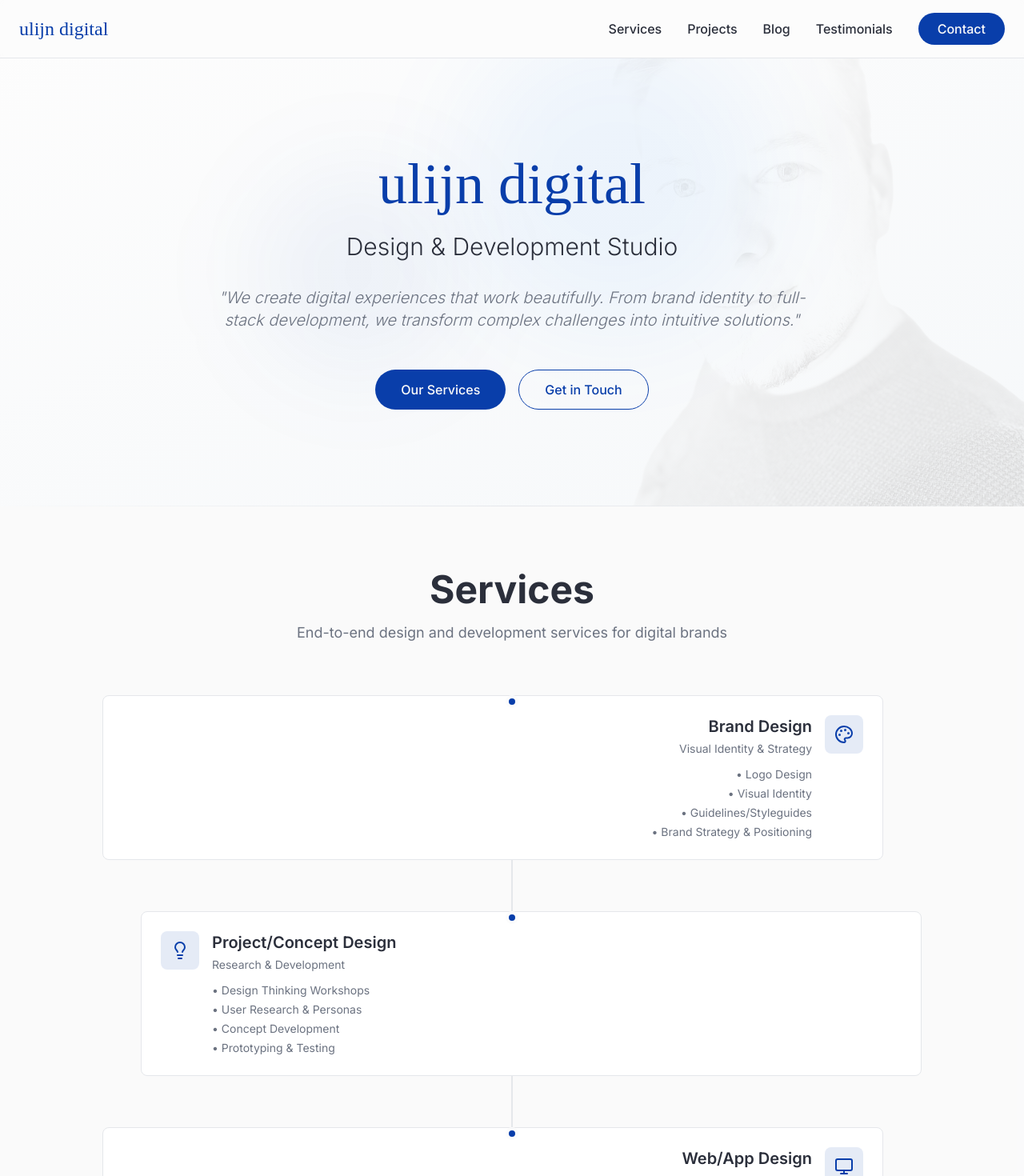
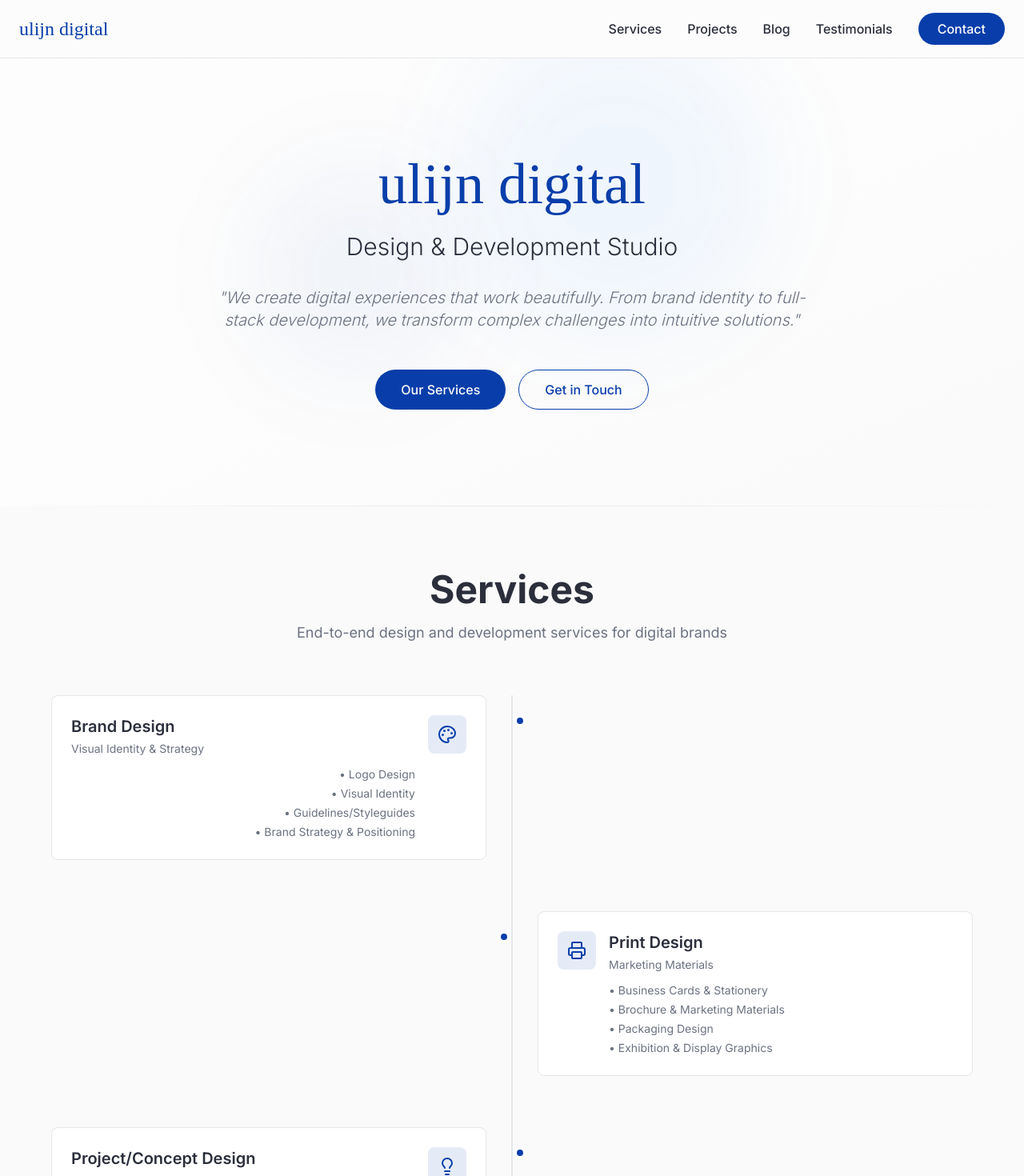
Before and after one commit to MudHolland/ulijn-digital-website, a React (Vite) app: page / in a window 1280 px wide. Shown: the top 1470 px of the page at 80% size. Built offline with nearby package versions, Linux system fonts and the light colour scheme; the HTML template or start-up script is replaced by a standard one; a web font is replaced by a local one.

Commit message:
Refactor services and add about section

```diff
--- /dev/null
+++ b/src/components/AboutMe.tsx
@@ -0,0 +1,48 @@
+import dennisPhoto from "@/assets/DennisUlijn-2024-10.png";
+
+const AboutMe = () => {
+  return (
+    <section className="py-20 bg-background">
+      <div className="container mx-auto px-6">
+        <div className="max-w-5xl mx-auto">
+          <div className="grid md:grid-cols-2 gap-12 items-center">
+            <div className="order-2 md:order-1">
+              <h2 className="text-4xl md:text-5xl font-bold mb-6">About Dennis</h2>
+              <div className="space-y-4 text-lg text-muted-foreground leading-relaxed">
+                <p>
+                  Hi, I'm Dennis Ulijn, the founder of ulijn digital. With over a decade of experience
+                  in design and development, I've helped brands transform their digital presence through
+                  thoughtful design and robust technical solutions.
+                </p>
+                <p>
+                  My approach combines strategic thinking with hands-on execution. Whether it's crafting
+                  a brand identity from scratch, designing intuitive user experiences, or building
+                  full-stack applications, I'm committed to delivering solutions that not only look
+                  great but work beautifully.
+                </p>
+                <p>
+                  I believe in the power of collaboration and clear communication. Every project is
+                  an opportunity to solve complex challenges with elegant, user-centered solutions
+                  that drive real business results.
+                </p>
+              </div>
+            </div>
+
+            <div className="order-1 md:order-2">
+              <div className="relative">
+                <div className="absolute inset-0 bg-primary/10 rounded-lg transform rotate-3"></div>
+                <img
+                  src={dennisPhoto}
+                  alt="Dennis Ulijn"
+                  className="relative rounded-lg shadow-xl w-full"
+                />
+              </div>
+            </div>
+          </div>
+        </div>
+      </div>
+    </section>
+  );
+};
+
+export default AboutMe;
--- a/src/components/Hero.tsx
+++ b/src/components/Hero.tsx
@@ -1,16 +1,6 @@
-import heroBackground from "@/assets/DennisUlijn-2024-10.png";
-
 const Hero = () => {
   return (
-    <section className="relative min-h-[70vh] flex items-center justify-center overflow-hidden">
-      {/* Background Image */}
-      <div
-        className="absolute inset-0 bg-cover bg-center bg-no-repeat opacity-20"
-        style={{ backgroundImage: `url(${heroBackground})` }}
-      />
-
-      {/* Gradient Overlay */}
-      <div className="absolute inset-0 bg-gradient-to-br from-background to-secondary/30" />
+    <section className="relative min-h-[70vh] flex items-center justify-center overflow-hidden bg-gradient-to-br from-background via-background to-muted/30">
 
       {/* Parallax Shapes */}
       <div className="absolute inset-0 overflow-hidden pointer-events-none">
--- a/src/components/Modal.tsx
+++ b/src/components/Modal.tsx
@@ -36,7 +36,7 @@ const Modal = ({ isOpen, onClose, title, children, heroImage }: ModalProps) => {
         <Button
           variant="ghost"
           size="icon"
-          className="absolute top-4 right-4 z-10 rounded-full bg-background/80 backdrop-blur-sm hover:bg-background"
+          className="sticky top-4 right-4 z-10 rounded-full bg-background/80 backdrop-blur-sm hover:bg-background float-right"
           onClick={onClose}
         >
           <X className="h-5 w-5" />
--- a/src/components/Services.tsx
+++ b/src/components/Services.tsx
@@ -22,6 +22,14 @@ const services: Service[] = [
     content: "Creating comprehensive brand identities that resonate with your audience. From conceptual exploration to final guidelines, we ensure your brand stands out with a cohesive visual language that communicates your values and mission effectively."
   },
   {
+    id: "print-design",
+    icon: Printer,
+    title: "Print Design",
+    subtitle: "Marketing Materials",
+    details: ["Business Cards & Stationery", "Brochure & Marketing Materials", "Packaging Design", "Exhibition & Display Graphics"],
+    content: "Designing impactful print materials that extend your brand into the physical world. From business cards to large-scale exhibition graphics, we ensure every touchpoint reflects your brand's quality and values."
+  },
+  {
     id: "concept-design",
     icon: Lightbulb,
     title: "Project/Concept Design",
@@ -44,14 +52,6 @@ const services: Service[] = [
     subtitle: "Full-Stack Solutions",
     details: ["React/Angular", "Responsive Design", "Full-Stack Solutions", "Performance Optimization"],
     content: "Building robust, performant web applications using modern frameworks. We deliver responsive, accessible solutions optimized for speed and user experience, with full-stack capabilities for complete digital products."
-  },
-  {
-    id: "print-design",
-    icon: Printer,
-    title: "Print Design",
-    subtitle: "Marketing Materials",
-    details: ["Business Cards & Stationery", "Brochure & Marketing Materials", "Packaging Design", "Exhibition & Display Graphics"],
-    content: "Designing impactful print materials that extend your brand into the physical world. From business cards to large-scale exhibition graphics, we ensure every touchpoint reflects your brand's quality and values."
   }
 ];
 
@@ -69,7 +69,7 @@ const Services = () => {
             </p>
           </div>
 
-          <div className="max-w-5xl mx-auto">
+          <div className="max-w-6xl mx-auto">
             <div className="relative">
               {/* Timeline line */}
               <div className="absolute left-8 md:left-1/2 top-0 bottom-0 w-0.5 bg-border md:transform md:-translate-x-1/2" />
@@ -81,19 +81,16 @@ const Services = () => {
                 return (
                   <div
                     key={service.id}
-                    className={`relative mb-12 md:mb-16 ${
-                      isEven ? "md:pr-1/2 md:text-right" : "md:pl-1/2 md:ml-auto"
+                    className={`relative mb-12 md:mb-16 md:w-1/2 ${
+                      isEven ? "md:pr-8" : "md:ml-auto md:pl-8"
                     }`}
                   >
                     {/* Timeline dot */}
-                    <div className="absolute left-8 md:left-1/2 w-4 h-4 bg-primary rounded-full border-4 border-background md:transform md:-translate-x-1/2" />
+                    <div className="absolute left-8 md:left-[calc(100%+2px)] md:top-6 w-4 h-4 bg-primary rounded-full border-4 border-background"
+                         style={isEven ? {} : { left: 'auto', right: 'calc(100% + 2px)' }} />
 
                     {/* Content card */}
-                    <div
-                      className={`ml-20 md:ml-0 ${
-                        isEven ? "md:mr-12" : "md:ml-12"
-                      }`}
-                    >
+                    <div className="ml-20 md:ml-0">
                       <div
                         className="bg-card border border-border rounded-lg p-6 cursor-pointer transition-all duration-300 hover:shadow-lg hover:border-primary/50 group"
                         onClick={() => setSelectedService(service)}
--- a/src/pages/Index.tsx
+++ b/src/pages/Index.tsx
@@ -3,6 +3,7 @@ import Hero from "@/components/Hero";
 import Services from "@/components/Services";
 import FeaturedProjects from "@/components/FeaturedProjects";
 import Testimonials from "@/components/Testimonials";
+import AboutMe from "@/components/AboutMe";
 import ContactForm from "@/components/ContactForm";
 
 const Index = () => {
@@ -16,6 +17,7 @@ const Index = () => {
       <div id="testimonials">
         <Testimonials />
       </div>
+      <AboutMe />
       <ContactForm />
     </Layout>
   );
```
